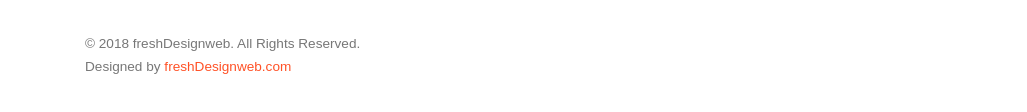
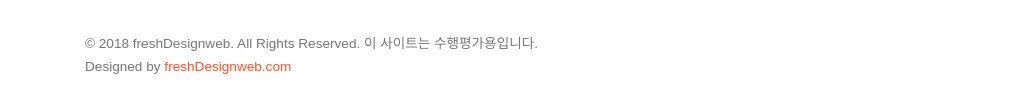
Before and after one commit to Singlerr/d, a plain HTML site: page index.html in a window 1280 px wide. Shown: the part 3226-3338 px from the top of the page, 0-1027 px from the left. Drawn offline with Linux system fonts and the light colour scheme; files whose address does not match are found by name.

Commit message:
Update index.html

```diff
--- a/index.html
+++ b/index.html
@@ -362,7 +362,7 @@
 			<div class="row copyright">
 				<div class="col-md-12">
 					<p class="pull-left">
-						<small class="block">&copy; 2018 freshDesignweb. All Rights Reserved.</small>
+						<small class="block">&copy; 2018 freshDesignweb. All Rights Reserved. 이 사이트는 수행평가용입니다.</small>
 						<small class="block">Designed by <a href="https://www.freshdesignweb.com/" target="_blank">freshDesignweb.com</a></small>
 					</p>
 					<p class="pull-right">
```
